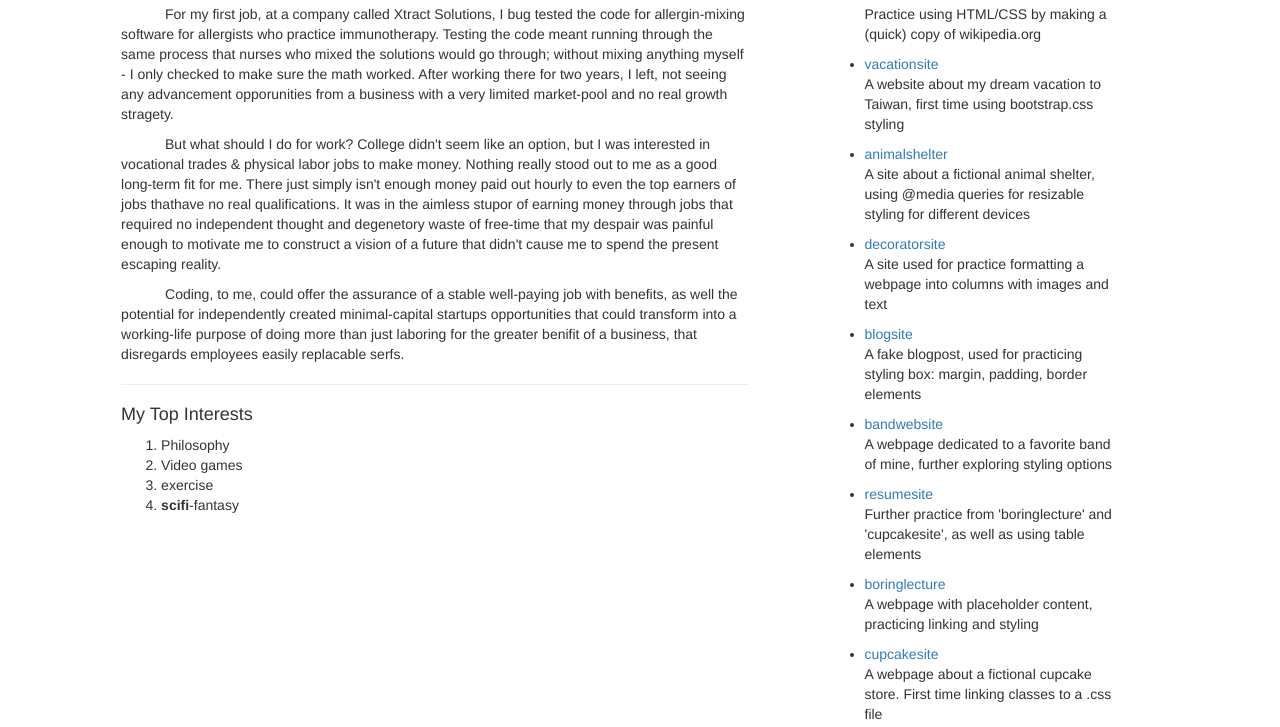
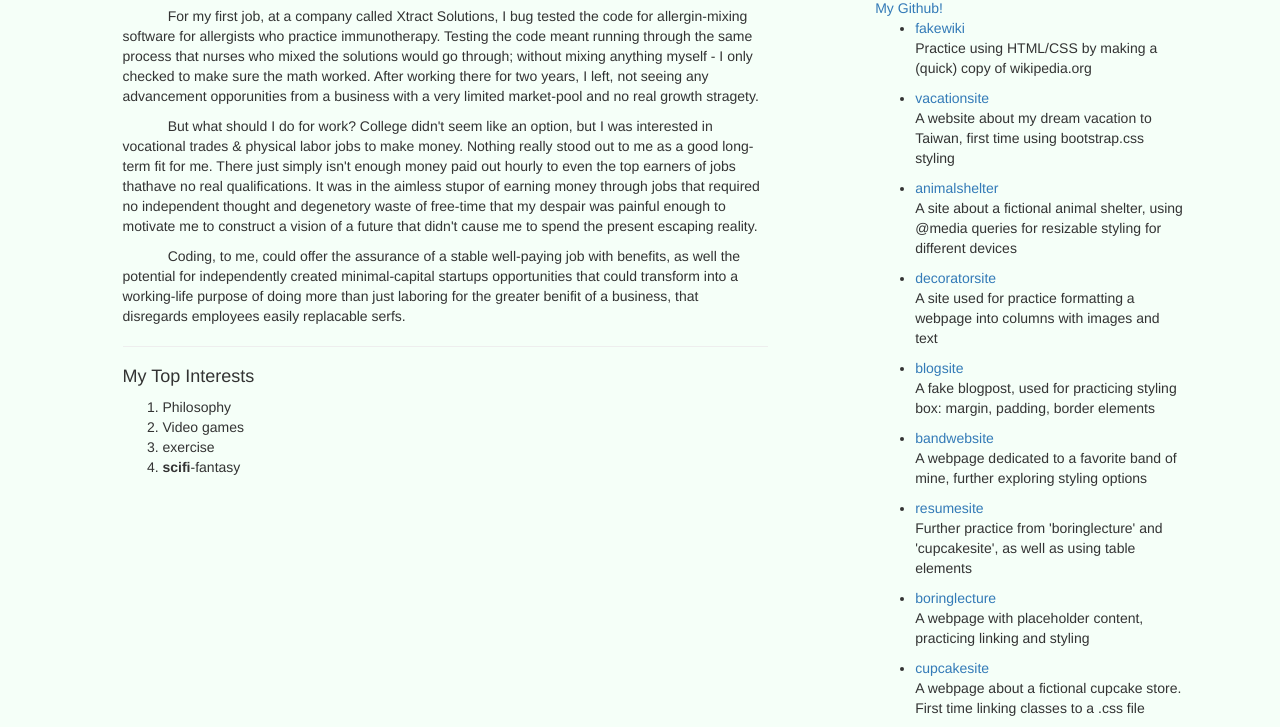
Before and after one commit to isaacgarnand/portfolio, a plain HTML site: page index.html in a window 1280 px wide. Shown: the part 228-955 px from the top of the page. Drawn offline with Linux system fonts and the light colour scheme.

Commit message:
put styles.css below bootstrap. other minor tweeks

```diff
--- a/css/styles.css
+++ b/css/styles.css
@@ -1,3 +1,7 @@
+body {
+  background-color: #f5fff8
+}
+
 .topbar {
   width: 100vw;
   height: 12%;
--- a/index.html
+++ b/index.html
@@ -4,8 +4,8 @@
   <meta charset="UTF-8">
   <meta name="viewport" content="width=device-width, initial-scale=1.0">
   <meta http-equiv="X-UA-Compatible" content="ie=edge">
+  <link href="css/bootstrap.css" rel="stylesheet" type="text/css">
   <link href="css/styles.css" rel="stylesheet" type="text/css">
-  <link href="css/bootstrap.css" rel="stylesheet" type="text/css">
   <title>Isaac Garnand's Coding Portfolio</title>
 </head>
 <body>
@@ -16,7 +16,8 @@
     </span>
   </div>
   <div class="container">
-  <div class="row col-md-8">
+    <div class="row">
+      <div class="col-md-8">
         <div class="aboutme">
           <img src="img/spookyduck.jpg" alt="Photo representation of Isaac Garnand">
           <h1 style="font-family:Verdana, Geneva, Tahoma, sans-serif; font-size: xx-large; font-weight: 400;">Isaac Garnand's Coding Portfolio</h1>
@@ -34,9 +35,9 @@
           </ol>
         </div>
       </div>
-  <div class="row col-md-4">
+      <div class="col-md-4">
         <div class="projectsection">
-      <h3>Coding projects (via GitHub)</h3>
+          <h2 style="font-family: Verdana, Geneva, Tahoma, sans-serif;">Coding projects (via GitHub)</h2>
           <p>These are all the projects I made in my first week at Epicodus!</p>
           <a href="http://www.github.com/isaacgarnand">My Github!</a>
           <br>
@@ -105,5 +106,6 @@
         </div>
       </div>
     </div>
+  </div>
 </body>
 </html>
```
Lines whose indentation alone changed are shown as unchanged.
